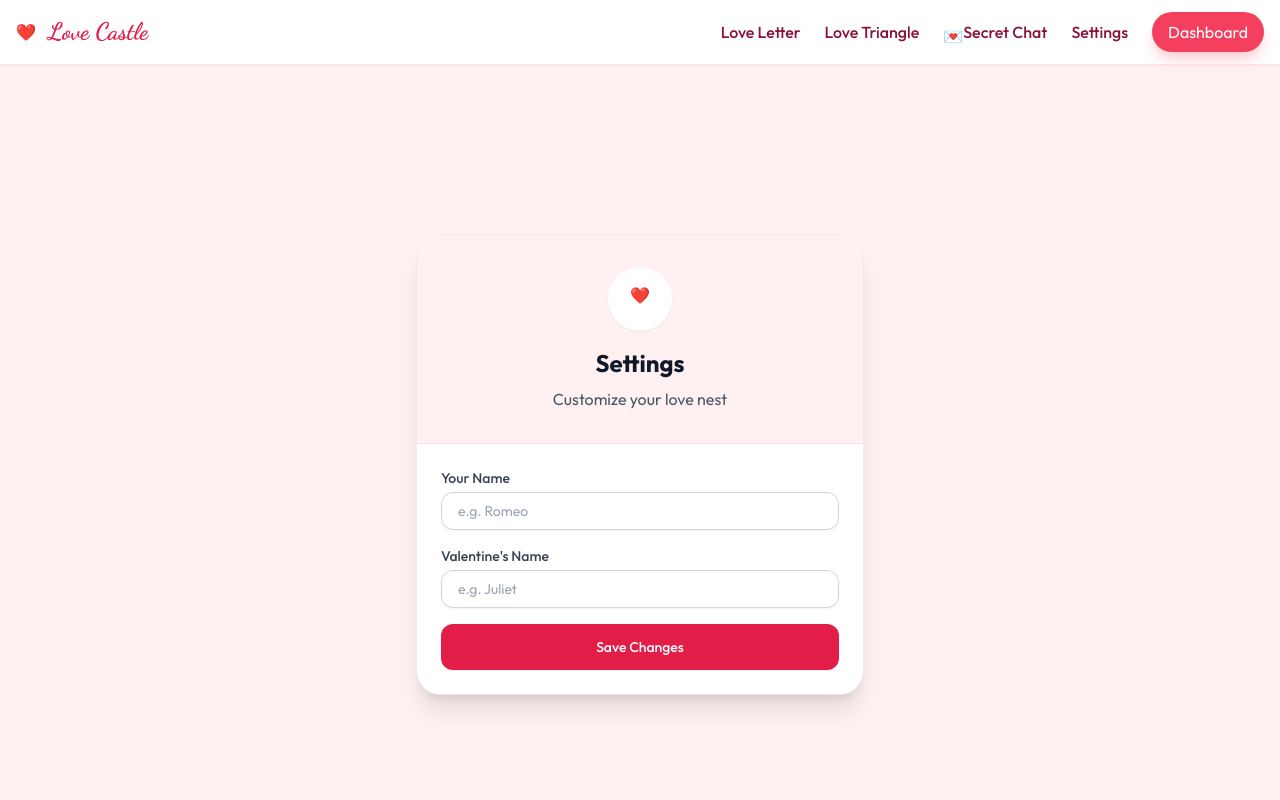
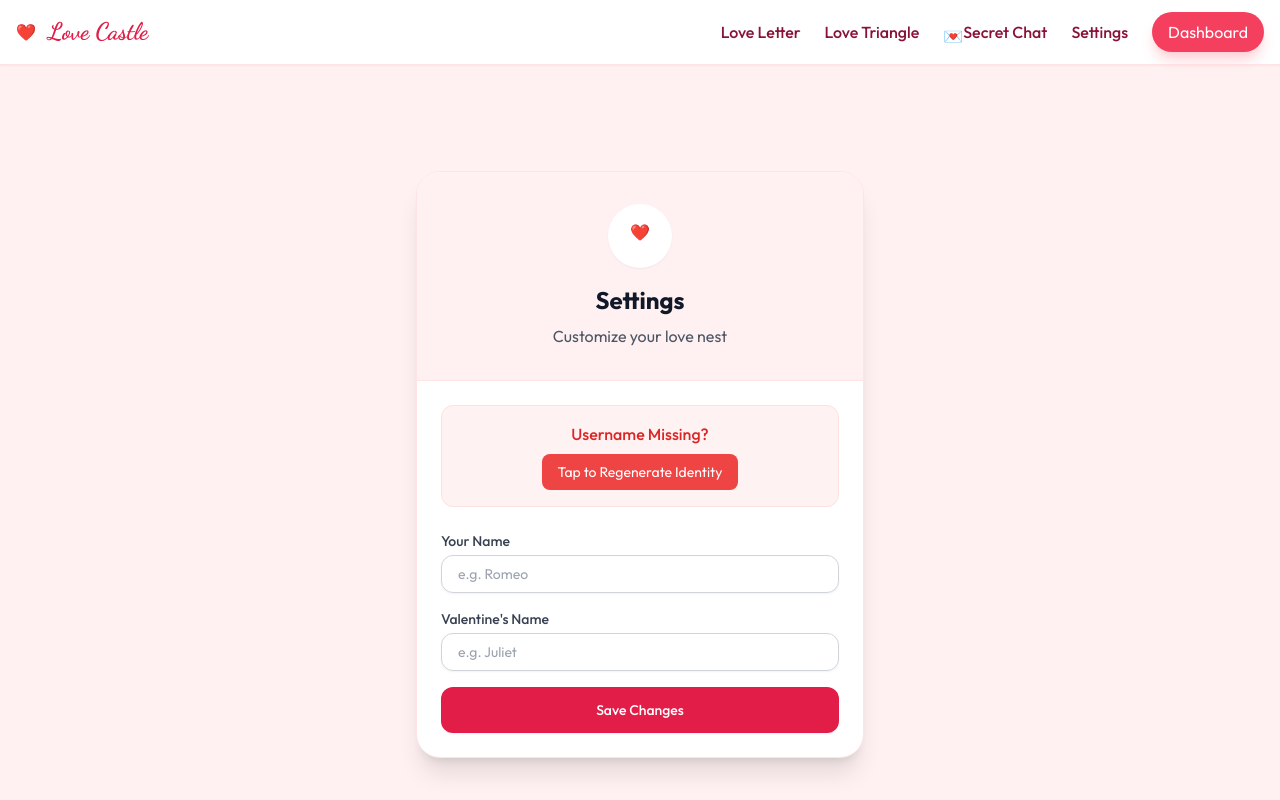
Before and after one commit to dhairyamittal28106-alt/Love-Castle, a React (Vite) app: page /settings in a window 1280 px wide. Shown: the top 800 px of the page. Built offline with nearby package versions, Linux system fonts and the light colour scheme; no server answers.

Commit message:
feat: add manual regenerate button

```diff
--- a/src/pages/Settings.tsx
+++ b/src/pages/Settings.tsx
@@ -53,7 +53,7 @@ export function Settings() {
 
                 <div className="p-6 space-y-6">
                     {/* Romantic Identity Section */}
-                    {romanticUsername && (
+                    {romanticUsername ? (
                         <div className="bg-love-50/50 rounded-xl p-4 border border-love-100">
                             <label className="block text-sm font-medium text-gray-700 mb-2">
                                 Your Secret Identity
@@ -73,6 +73,16 @@ export function Settings() {
                             <p className="text-xs text-gray-500 mt-2">
                                 Share this with your Valentine so they can verify it's you!
                             </p>
+                        </div>
+                    ) : (
+                        <div className="bg-red-50 rounded-xl p-4 border border-red-100 text-center">
+                            <p className="text-red-600 font-medium mb-2">Username Missing?</p>
+                            <button
+                                onClick={() => window.location.reload()}
+                                className="px-4 py-2 bg-red-500 text-white rounded-lg hover:bg-red-600 text-sm"
+                            >
+                                Tap to Regenerate Identity
+                            </button>
                         </div>
                     )}
 
```
